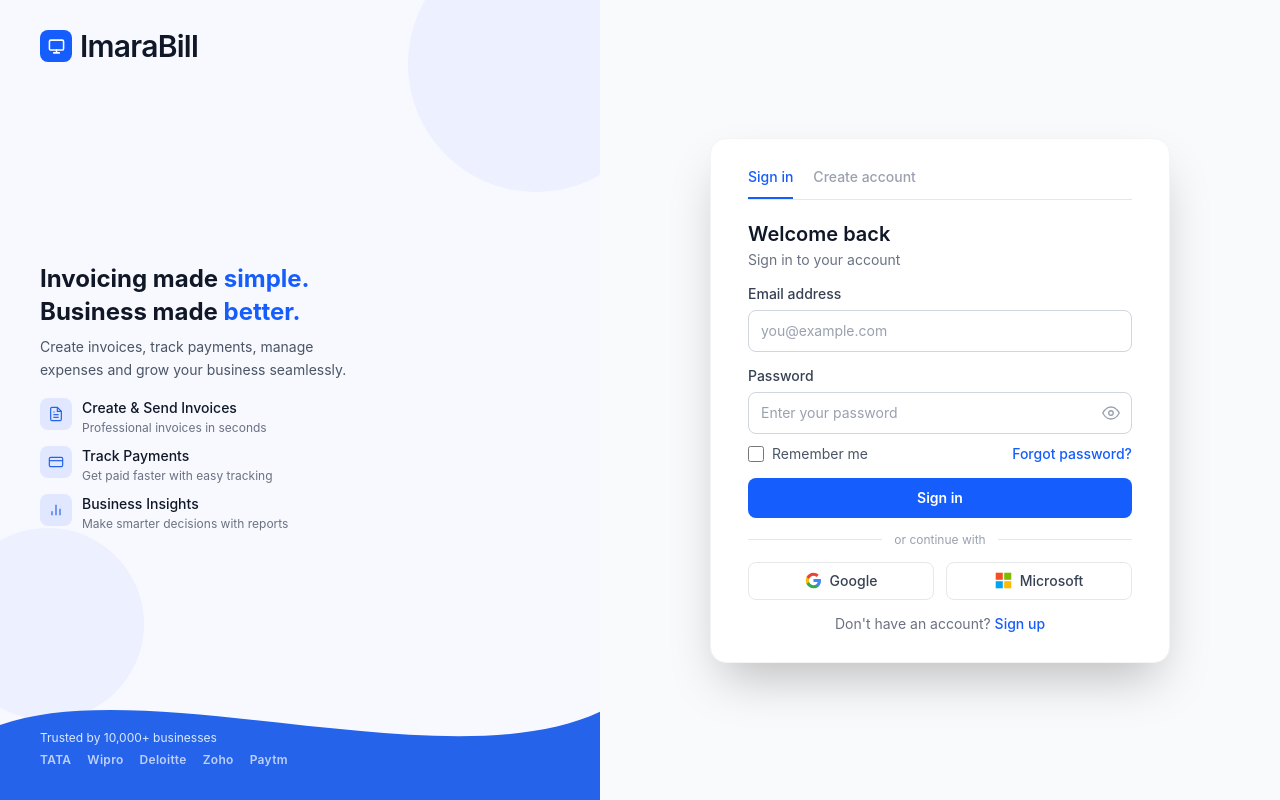
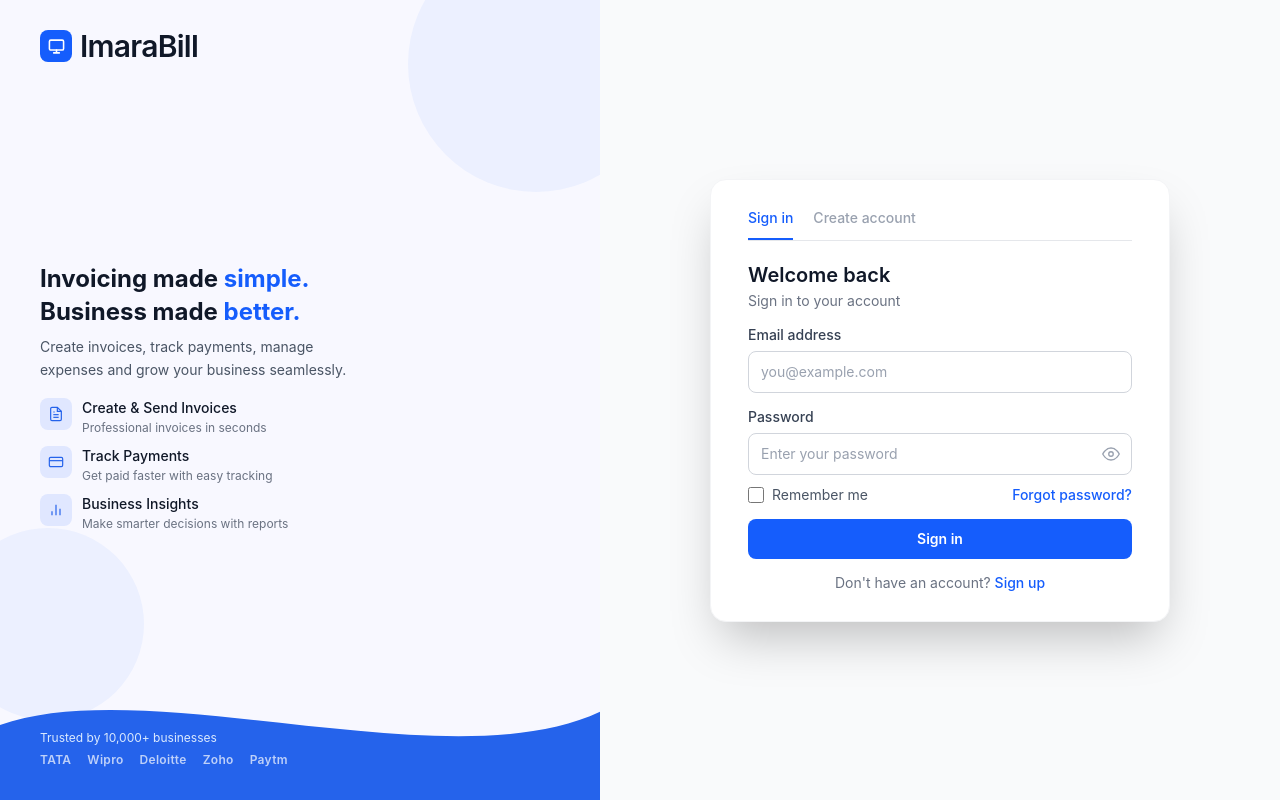
Before and after one commit to Mulemba-SE/SME_Frontend, a React (Vite) app: page /auth in a window 1280 px wide. Built offline with nearby package versions, Linux system fonts and the light colour scheme; the HTML template or start-up script is replaced by a standard one.

Commit message:
removed google and micrpsoft options for signing up

```diff
--- a/src/pages/auth/AuthPage.tsx
+++ b/src/pages/auth/AuthPage.tsx
@@ -142,18 +142,6 @@
 }
 
 
-function SocialButton({ icon, label }: { icon: React.ReactNode; label: string }) {
-  return (
-    <button
-      type="button"
-      className="flex items-center justify-center gap-2 px-4 py-2 border border-gray-200 rounded-lg text-sm text-gray-700 font-medium hover:bg-gray-50 transition-colors"
-    >
-      {icon}
-      {label}
-    </button>
-  );
-}
-
 function LoginForm({ onSwitch }: { onSwitch: () => void }) {
   const { login, isLoading, error } = useAuth();
   const navigate = useNavigate();
@@ -234,37 +222,6 @@
       >
         {isLoading ? "Signing in…" : "Sign in"}
       </button>
-
-      <div className="flex items-center gap-3">
-        <div className="flex-1 h-px bg-gray-200" />
-        <span className="text-xs text-gray-400">or continue with</span>
-        <div className="flex-1 h-px bg-gray-200" />
-      </div>
-
-      <div className="grid grid-cols-2 gap-3">
-        <SocialButton
-          label="Google"
-          icon={
-            <svg width="17" height="17" viewBox="0 0 24 24">
-              <path fill="#4285F4" d="M22.56 12.25c0-.78-.07-1.53-.2-2.25H12v4.26h5.92c-.26 1.37-1.04 2.53-2.21 3.31v2.77h3.57c2.08-1.92 3.28-4.74 3.28-8.09z" />
-              <path fill="#34A853" d="M12 23c2.97 0 5.46-.98 7.28-2.66l-3.57-2.77c-.98.66-2.23 1.06-3.71 1.06-2.86 0-5.29-1.93-6.16-4.53H2.18v2.84C3.99 20.53 7.7 23 12 23z" />
-              <path fill="#FBBC05" d="M5.84 14.09c-.22-.66-.35-1.36-.35-2.09s.13-1.43.35-2.09V7.07H2.18C1.43 8.55 1 10.22 1 12s.43 3.45 1.18 4.93l3.66-2.84z" />
-              <path fill="#EA4335" d="M12 5.38c1.62 0 3.06.56 4.21 1.64l3.15-3.15C17.45 2.09 14.97 1 12 1 7.7 1 3.99 3.47 2.18 7.07l3.66 2.84c.87-2.6 3.3-4.53 6.16-4.53z" />
-            </svg>
-          }
-        />
-        <SocialButton
-          label="Microsoft"
-          icon={
-            <svg width="17" height="17" viewBox="0 0 24 24">
-              <path fill="#F25022" d="M1 1h10v10H1z" />
-              <path fill="#7FBA00" d="M13 1h10v10H13z" />
-              <path fill="#00A4EF" d="M1 13h10v10H1z" />
-              <path fill="#FFB900" d="M13 13h10v10H13z" />
-            </svg>
-          }
-        />
-      </div>
 
       <p className="text-center text-sm text-gray-500">
         Don't have an account?{" "}
```
